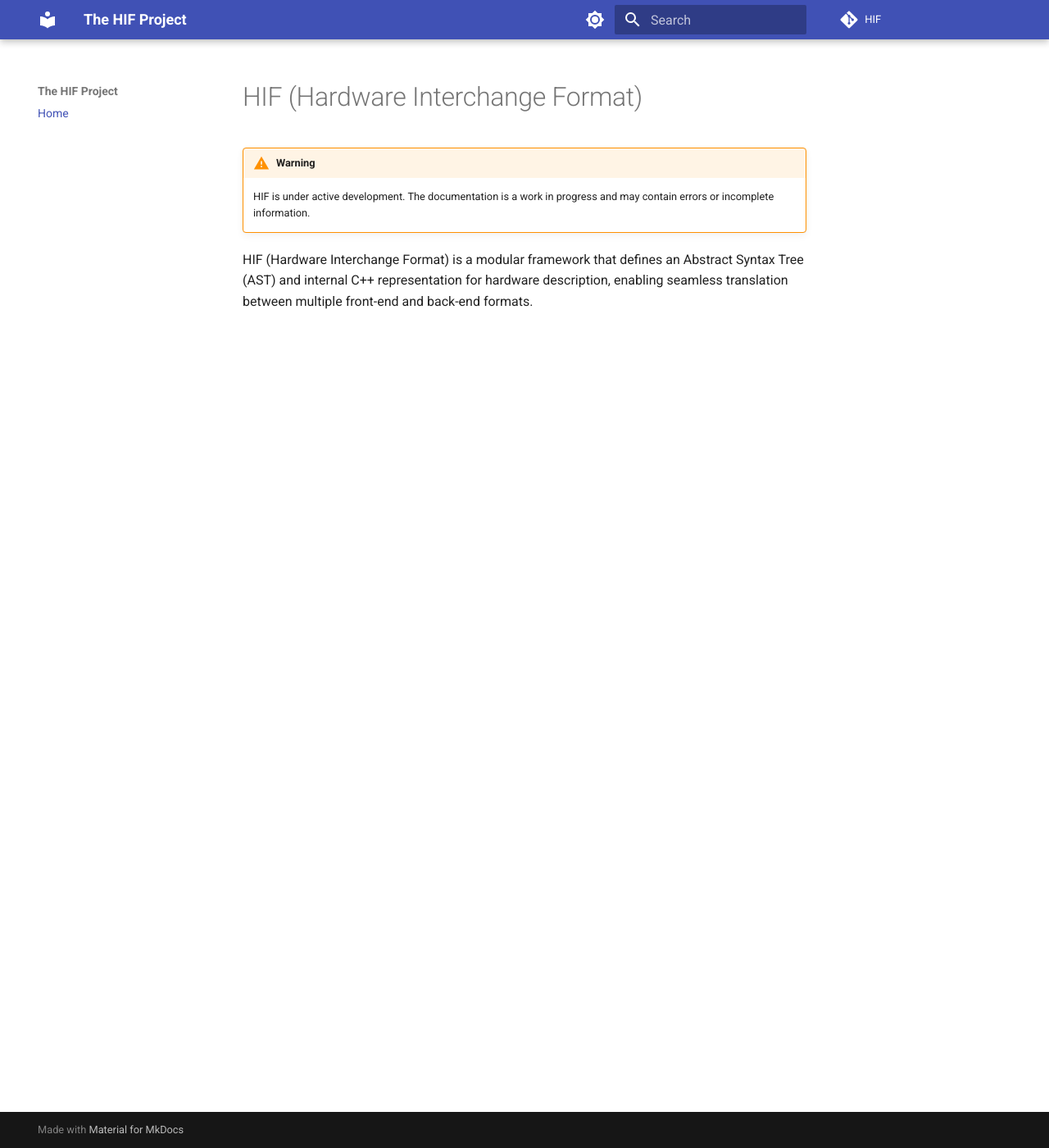
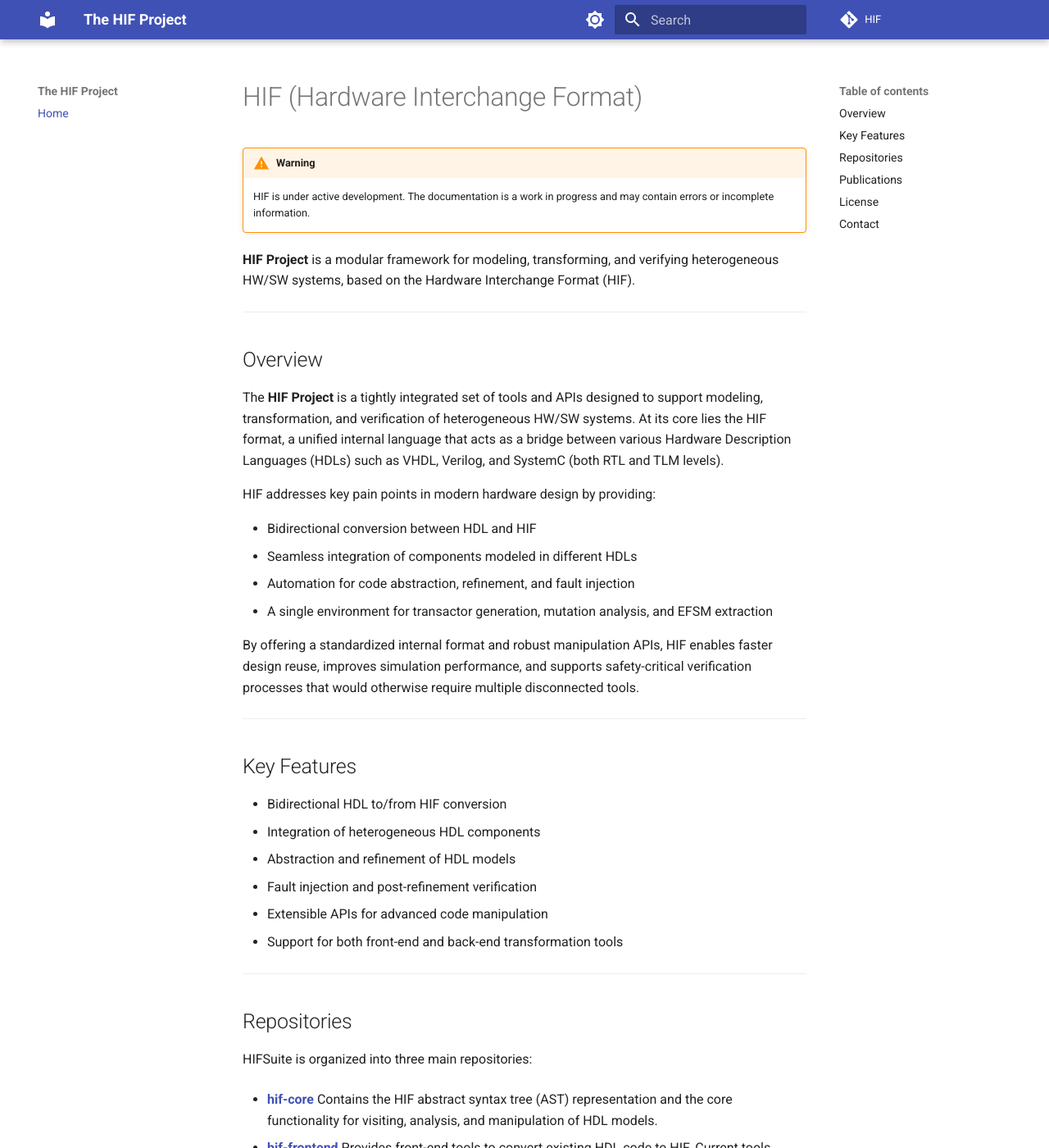
Before and after one commit to esd-univr/hif-website, an MkDocs documentation site: the page built from docs/index.md, in a window 1280 px wide and 1400 px high. Shown: the whole window at 82% size. Built offline with MkDocs 1.6.1 and Material for MkDocs 9.7.7, drawn with Linux system fonts in a browser that asks for light colours; comment, search, counter and statistics services are not loaded; some of the changed text lies outside the part shown.

Commit message:
Update the website.

````diff
--- a/docs/index.md
+++ b/docs/index.md
@@ -4,7 +4,89 @@
     HIF is under active development. The documentation is a work in progress and
     may contain errors or incomplete information.
 
-HIF (Hardware Interchange Format) is a modular framework that defines an
-Abstract Syntax Tree (AST) and internal C++ representation for hardware
-description, enabling seamless translation between multiple front-end and
-back-end formats.
+**HIF Project**  is a modular framework for modeling, transforming, and
+verifying heterogeneous HW/SW systems, based on the Hardware Interchange Format
+(HIF).
+
+---
+
+## Overview
+
+The **HIF Project** is a tightly integrated set of tools and APIs designed to
+support modeling, transformation, and verification of heterogeneous HW/SW
+systems. At its core lies the HIF format, a unified internal language that acts
+as a bridge between various Hardware Description Languages (HDLs) such as VHDL,
+Verilog, and SystemC (both RTL and TLM levels).
+
+HIF addresses key pain points in modern hardware design by providing:
+
+- Bidirectional conversion between HDL and HIF
+- Seamless integration of components modeled in different HDLs
+- Automation for code abstraction, refinement, and fault injection
+- A single environment for transactor generation, mutation analysis, and EFSM extraction
+
+By offering a standardized internal format and robust manipulation APIs, HIF
+enables faster design reuse, improves simulation performance, and supports
+safety-critical verification processes that would otherwise require multiple
+disconnected tools.
+
+---
+
+## Key Features
+
+- Bidirectional HDL to/from HIF conversion
+- Integration of heterogeneous HDL components
+- Abstraction and refinement of HDL models
+- Fault injection and post-refinement verification
+- Extensible APIs for advanced code manipulation
+- Support for both front-end and back-end transformation tools
+
+---
+
+## Repositories
+
+HIFSuite is organized into three main repositories:
+
+- **[hif-core](https://github.com/esd-univr/hif-core)**
+  Contains the HIF abstract syntax tree (AST) representation and the core
+  functionality for visiting, analysis, and manipulation of HDL models.
+
+- **[hif-frontend](https://github.com/esd-univr/hif-frontend)**
+  Provides front-end tools to convert existing HDL code to HIF.
+  Current tools include:
+  - `verilog2hif`: Verilog to HIF converter
+  - `vhdl2hif`: VHDL to HIF converter
+
+- **[hif-backend](https://github.com/esd-univr/hif-backend)**
+  Implements back-end tools to generate HDL code from HIF.
+  Current tools include:
+  - `hif2sc`: Generates SystemC code from HIF
+  - `hif2verilog`: Generates Verilog code (currently incomplete)
+
+---
+
+## Publications
+
+```bibtex
+Nicola Bombieri, Giuseppe Di Guglielmo, Michele Ferrari, Franco Fummi, Graziano
+Pravadelli, Francesco Stefanni, and Alessandro Venturelli. 2010. HIFsuite: tools
+for HDL code conversion and manipulation. EURASIP J. Embedded Syst. 2010,
+Article 4 (January 2010), 20 pages. https://doi.org/10.1155/2010/436328
+```
+
+---
+
+## License
+
+HIF is released under the BSD 2-Clause License.
+
+---
+
+## Contact
+
+For technical support, collaborations, or further information, contact:
+
+Enrico Fraccaroli
+<enrico.fraccaroli@univr.it>
+Department of Engineering for Innovation Medicine
+University of Verona, Italy
````
